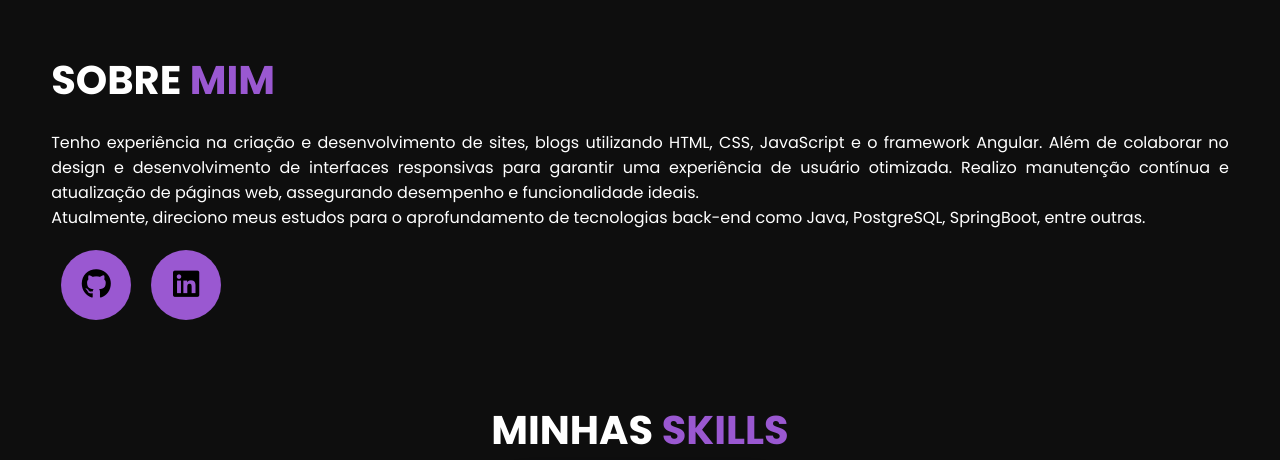
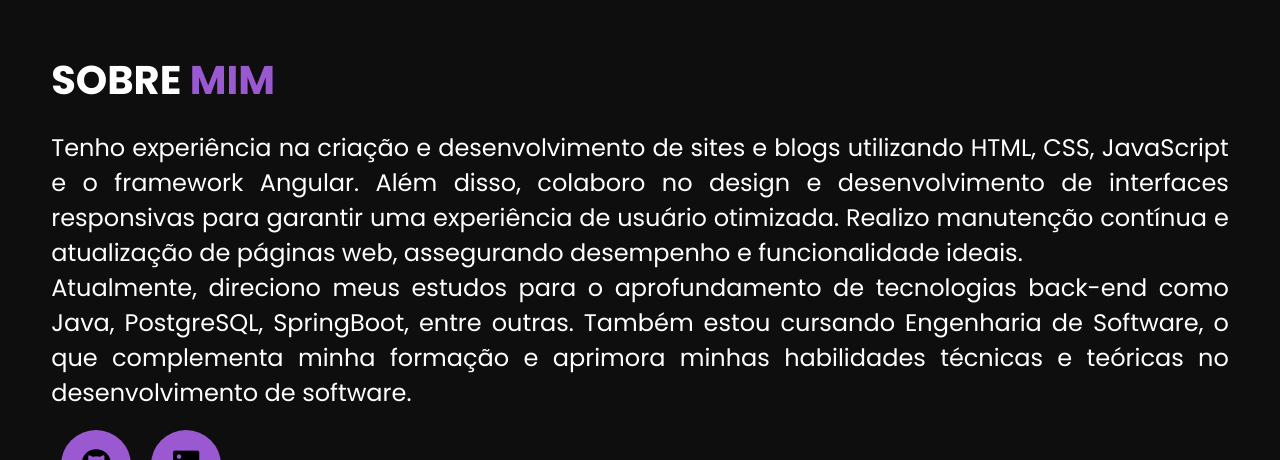
Before and after one commit to ynfleozin/portfolio, an Angular app: page / in a window 1280 px wide. Shown: the part 820-1280 px from the top of the page. Built offline with nearby package versions, Linux system fonts and the light colour scheme.

Commit message:
fix about component

```diff
--- a/src/app/about/about.component.css
+++ b/src/app/about/about.component.css
@@ -13,6 +13,7 @@ section.sobre {
 .sobre .txt-sobre p {
   margin-bottom: 20px;
   text-align: justify;
+  font-size: 1.5rem;
 }
 
 .sobre .txt-sobre h2 {
--- a/src/app/about/about.component.html
+++ b/src/app/about/about.component.html
@@ -4,15 +4,9 @@
       <div class="txt-sobre">
         <h2 class="titulo-2">SOBRE <span>MIM</span></h2>
         <p>
-          Tenho experiência na criação e desenvolvimento de sites, blogs
-          utilizando HTML, CSS, JavaScript e o framework Angular. Além de
-          colaborar no design e desenvolvimento de interfaces responsivas para
-          garantir uma experiência de usuário otimizada. Realizo manutenção
-          contínua e atualização de páginas web, assegurando desempenho e
-          funcionalidade ideais.<br />
-
-          Atualmente, direciono meus estudos para o aprofundamento de
-          tecnologias back-end como Java, PostgreSQL, SpringBoot, entre outras.
+          Tenho experiência na criação e desenvolvimento de sites e blogs utilizando HTML, CSS, JavaScript e o framework Angular. Além disso, colaboro no design e desenvolvimento de interfaces responsivas para garantir uma experiência de usuário otimizada. Realizo manutenção contínua e atualização de páginas web, assegurando desempenho e funcionalidade ideais.
+          <br>
+          Atualmente, direciono meus estudos para o aprofundamento de tecnologias back-end como Java, PostgreSQL, SpringBoot, entre outras. Também estou cursando Engenharia de Software, o que complementa minha formação e aprimora minhas habilidades técnicas e teóricas no desenvolvimento de software.
         </p>
         <div class="social">
           <a href="https://www.github.com/ynfleozin" target="_blank"
```
